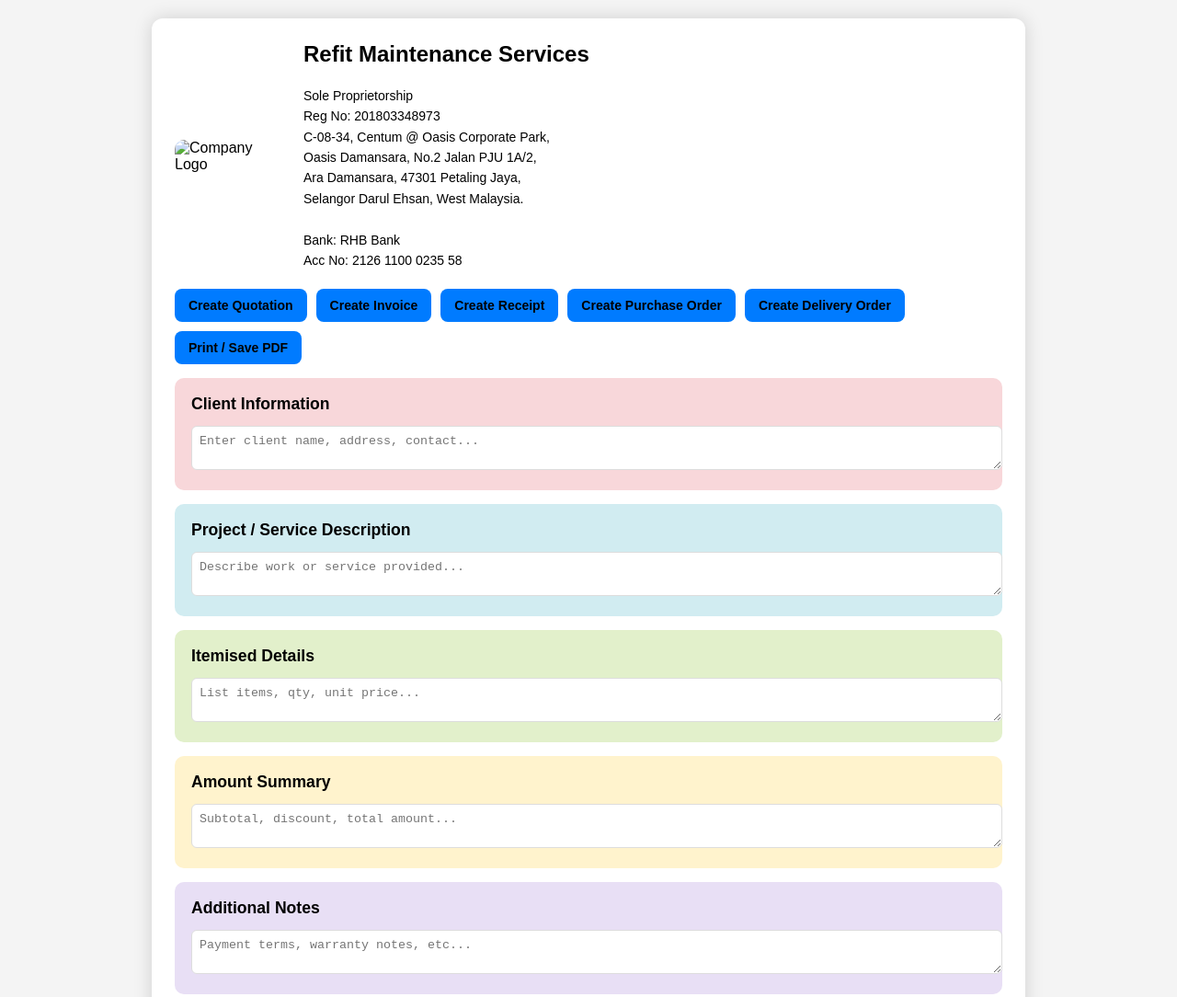
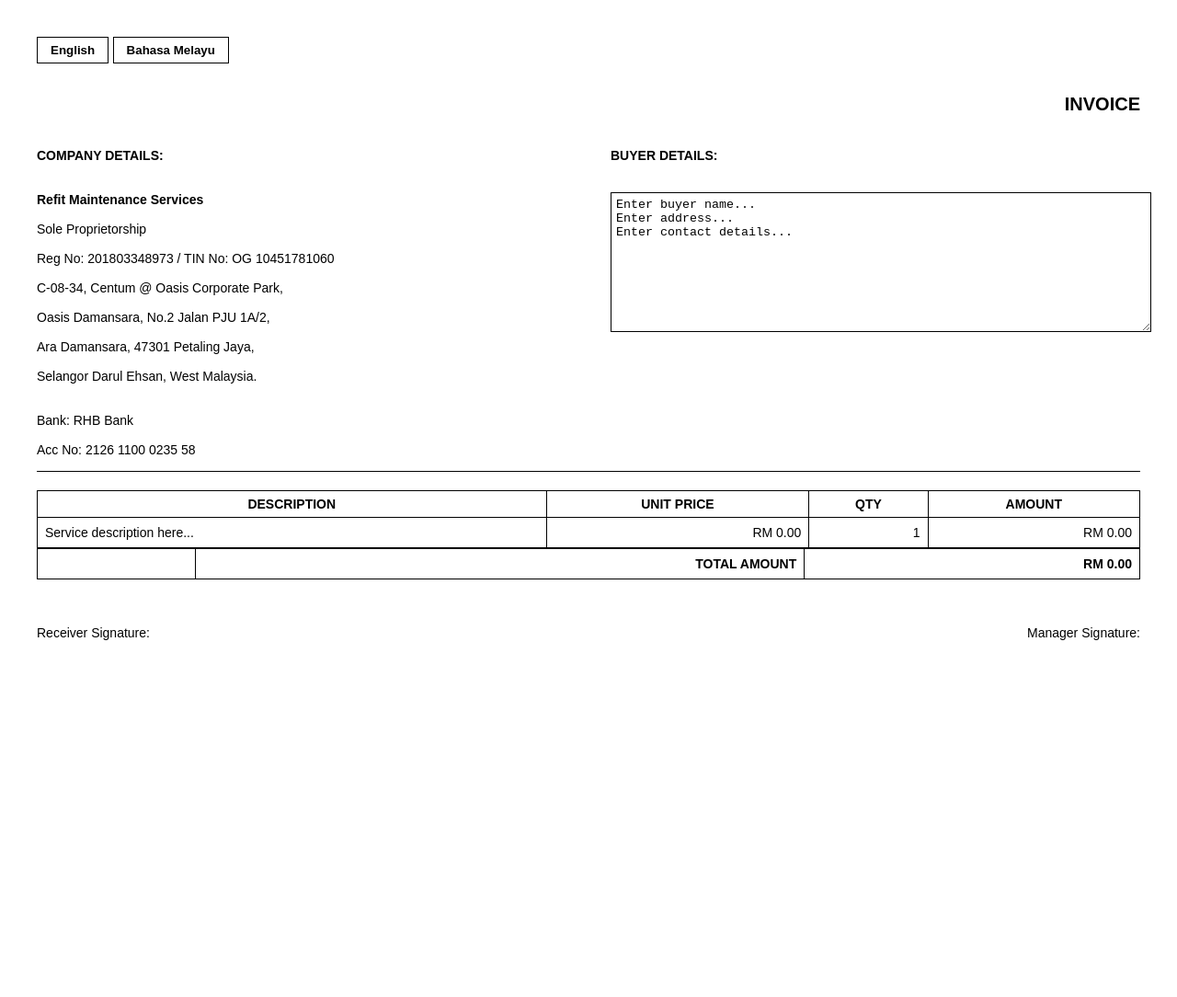
Before and after one commit to lyode/my-einvoice-app, a plain HTML site: page index.html in a window 1280 px wide. Shown: the top 1084 px of the page at 92% size. After the commit the page ends 800 px from the top, so only its background shows below. Drawn offline with Linux system fonts and the light colour scheme.

Commit message:
Update index.html

```diff
--- a/index.html
+++ b/index.html
@@ -2,217 +2,185 @@
 <html lang="en">
 <head>
 <meta charset="UTF-8">
-<title>Refit Invoice Generator</title>
-<meta name="viewport" content="width=device-width, initial-scale=1.0">
-
+<title>Invoice - Refit Maintenance Services</title>
 <style>
     body {
         font-family: Arial, sans-serif;
-        background: #f4f4f4;
-        margin: 0;
-        padding: 20px;
+        margin: 40px;
+        color: #000;
     }
 
-    .container {
-        max-width: 900px;
-        margin: auto;
-        background: white;
-        padding: 25px;
-        border-radius: 12px;
-        box-shadow: 0 0 20px rgba(0,0,0,0.15);
+    h1 {
+        text-align: right;
+        font-size: 20px;
+        margin-bottom: 20px;
     }
 
     .header {
         display: flex;
-        align-items: center;
-        gap: 20px;
+        justify-content: space-between;
+        border-bottom: 1px solid #000;
+        padding-bottom: 15px;
+        margin-bottom: 20px;
     }
 
-    .header img {
-        width: 120px;
-        border-radius: 10px;
-    }
-
-    h2 {
-        margin-top: 0;
-    }
-
-    .company-details {
+    .left-box, .right-box {
+        width: 48%;
         font-size: 14px;
-        line-height: 1.6;
-    }
-
-    /* 🔥 ALL BUTTON WORDING IN BLACK */
-    button {
-        padding: 10px 15px;
-        border: none;
-        background: #007bff;
-        color: black !important;
-        border-radius: 8px;
-        cursor: pointer;
-        font-size: 14px;
-        font-weight: bold;
-    }
-
-    button:hover {
-        background: #0056b3;
-    }
-
-    .controls {
-        margin-top: 20px;
-        display: flex;
-        flex-wrap: wrap;
-        gap: 10px;
-    }
-
-    .pastel-block {
-        padding: 18px;
-        margin: 15px 0;
-        border-radius: 10px;
-        font-size: 1rem;
-        transition: all 0.3s ease-in-out;
+        white-space: pre-line;
     }
 
     .section-title {
         font-weight: bold;
-        margin-bottom: 8px;
-        font-size: 1.1rem;
+        margin-top: 25px;
+        margin-bottom: 5px;
     }
 
-    input, textarea {
+    table {
         width: 100%;
-        padding: 8px;
-        margin-top: 5px;
-        border-radius: 6px;
-        border: 1px solid #ddd;
+        border-collapse: collapse;
+        margin-top: 10px;
     }
 
-    #invoice-output {
-        margin-top: 25px;
-        padding: 20px;
-        background: #fafafa;
-        border-radius: 10px;
-        border: 2px dashed #ccc;
+    table, th, td {
+        border: 1px solid #000;
+        font-size: 14px;
+    }
+
+    th {
+        background: #fff;
+        font-weight: bold;
+        text-align: center;
+        padding: 6px;
+    }
+
+    td {
+        padding: 8px;
+        vertical-align: top;
+    }
+
+    .right {
+        text-align: right;
+    }
+
+    .signature {
+        margin-top: 50px;
+        display: flex;
+        justify-content: space-between;
+        font-size: 14px;
+    }
+
+    .lang-btn {
+        padding: 6px 14px;
+        margin-bottom: 20px;
+        border: 1px solid #000;
+        background: #fff;
+        cursor: pointer;
+        font-weight: bold;
+        color: #000;
     }
 </style>
+
+<script>
+function switchLanguage(lang) {
+    if (lang === 'my') {
+        document.getElementById("title").innerText = "INVOIS";
+
+        document.getElementById("companyLabel").innerText = "BUTIRAN SYARIKAT:";
+        document.getElementById("buyerLabel").innerText = "BUTIRAN PELANGGAN:";
+
+        document.getElementById("colItem").innerText = "PERKARA";
+        document.getElementById("colUnit").innerText = "HARGA SEUNIT";
+        document.getElementById("colQty").innerText = "BILANGAN";
+        document.getElementById("colPrice").innerText = "HARGA";
+
+        document.getElementById("totalLabel").innerText = "JUMLAH HARGA";
+        document.getElementById("sign1").innerText = "Tanda Tangan Penerima:";
+        document.getElementById("sign2").innerText = "Tanda Tangan Pengurus:";
+    } else {
+        document.getElementById("title").innerText = "INVOICE";
+
+        document.getElementById("companyLabel").innerText = "COMPANY DETAILS:";
+        document.getElementById("buyerLabel").innerText = "BUYER DETAILS:";
+
+        document.getElementById("colItem").innerText = "DESCRIPTION";
+        document.getElementById("colUnit").innerText = "UNIT PRICE";
+        document.getElementById("colQty").innerText = "QTY";
+        document.getElementById("colPrice").innerText = "AMOUNT";
+
+        document.getElementById("totalLabel").innerText = "TOTAL AMOUNT";
+        document.getElementById("sign1").innerText = "Receiver Signature:";
+        document.getElementById("sign2").innerText = "Manager Signature:";
+    }
+}
+</script>
+
 </head>
-
 <body>
 
-<div class="container">
-    <!-- HEADER -->
-    <div class="header">
-        <img src="YOUR_LOGO_IMAGE.jpg" alt="Company Logo">
-        <div>
-            <h2>Refit Maintenance Services</h2>
-            <div class="company-details">
-                Sole Proprietorship<br>
-                Reg No: 201803348973<br>
-                C-08-34, Centum @ Oasis Corporate Park,<br>
-                Oasis Damansara, No.2 Jalan PJU 1A/2,<br>
-                Ara Damansara, 47301 Petaling Jaya,<br>
-                Selangor Darul Ehsan, West Malaysia.<br><br>
-                Bank: RHB Bank<br>
-                Acc No: 2126 1100 0235 58
-            </div>
-        </div>
+<button class="lang-btn" onclick="switchLanguage('en')">English</button>
+<button class="lang-btn" onclick="switchLanguage('my')">Bahasa Melayu</button>
+
+<h1 id="title">INVOICE</h1>
+
+<div class="header">
+    <!-- LEFT SIDE: COMPANY DETAILS -->
+    <div class="left-box">
+        <b id="companyLabel">COMPANY DETAILS:</b><br><br>
+        <b>Refit Maintenance Services</b><br>
+        Sole Proprietorship<br>
+        Reg No: 201803348973 / TIN No: OG 10451781060<br>
+        C-08-34, Centum @ Oasis Corporate Park,<br>
+        Oasis Damansara, No.2 Jalan PJU 1A/2,<br>
+        Ara Damansara, 47301 Petaling Jaya,<br>
+        Selangor Darul Ehsan, West Malaysia.<br><br>
+        Bank: RHB Bank<br>
+        Acc No: 2126 1100 0235 58
     </div>
 
-    <!-- BUTTON CONTROLS -->
-    <div class="controls">
-        <button onclick="setDocType('Quotation')">Create Quotation</button>
-        <button onclick="setDocType('Invoice')">Create Invoice</button>
-        <button onclick="setDocType('Receipt')">Create Receipt</button>
-        <button onclick="setDocType('PO')">Create Purchase Order</button>
-        <button onclick="setDocType('DO')">Create Delivery Order</button>
-        <button onclick="window.print()">Print / Save PDF</button>
+    <!-- RIGHT SIDE: BUYER DETAILS -->
+    <div class="right-box">
+        <b id="buyerLabel">BUYER DETAILS:</b><br><br>
+        <textarea style="width:100%; height:140px; border:1px solid #000; padding:5px;">
+Enter buyer name...
+Enter address...
+Enter contact details...
+        </textarea>
     </div>
-
-    <!-- PASTEL SECTIONS -->
-    <div class="pastel-block" style="background:#F8D7DA;">
-        <div class="section-title">Client Information</div>
-        <textarea id="clientInfo" placeholder="Enter client name, address, contact..."></textarea>
-    </div>
-
-    <div class="pastel-block" style="background:#D1ECF1;">
-        <div class="section-title">Project / Service Description</div>
-        <textarea id="description" placeholder="Describe work or service provided..."></textarea>
-    </div>
-
-    <div class="pastel-block" style="background:#E2F0CB;">
-        <div class="section-title">Itemised Details</div>
-        <textarea id="items" placeholder="List items, qty, unit price..."></textarea>
-    </div>
-
-    <div class="pastel-block" style="background:#FFF3CD;">
-        <div class="section-title">Amount Summary</div>
-        <textarea id="amount" placeholder="Subtotal, discount, total amount..."></textarea>
-    </div>
-
-    <div class="pastel-block" style="background:#E8DFF5;">
-        <div class="section-title">Additional Notes</div>
-        <textarea id="notes" placeholder="Payment terms, warranty notes, etc..."></textarea>
-    </div>
-
-    <div class="pastel-block" style="background:#D6EAF8;">
-        <div class="section-title">Internal Remarks (Optional)</div>
-        <textarea id="remarks" placeholder="Internal office-only remarks..."></textarea>
-    </div>
-
-    <button onclick="generateInvoice()" style="margin-top:20px;background:#28a745;">Generate Document</button>
-
-    <div id="invoice-output"></div>
-
 </div>
 
-<script>
-let docType = "Invoice";
-let invoiceCounter = 221;
+<!-- TABLE -->
+<table>
+    <tr>
+        <th id="colItem">DESCRIPTION</th>
+        <th id="colUnit">UNIT PRICE</th>
+        <th id="colQty">QTY</th>
+        <th id="colPrice">AMOUNT</th>
+    </tr>
 
-function setDocType(type) {
-    docType = type;
-    alert(type + " mode activated.");
-}
+    <tr>
+        <td contenteditable="true">Service description here...</td>
+        <td contenteditable="true" class="right">RM 0.00</td>
+        <td contenteditable="true" class="right">1</td>
+        <td contenteditable="true" class="right">RM 0.00</td>
+    </tr>
+</table>
 
-// AUTO TEXT COLOR BASED ON BG
-function setContrastText() {
-    const blocks = document.querySelectorAll('.pastel-block');
+<!-- TOTAL -->
+<table style="margin-top:0;">
+    <tr>
+        <td style="border:none;"></td>
+        <td style="border:none;"></td>
+        <td id="totalLabel" style="font-weight:bold; text-align:right;">TOTAL AMOUNT</td>
+        <td class="right" contenteditable="true" style="font-weight:bold;">RM 0.00</td>
+    </tr>
+</table>
 
-    blocks.forEach(block => {
-        const bg = window.getComputedStyle(block).backgroundColor;
-        const rgb = bg.match(/\d+/g);
-        if (!rgb) return;
-
-        const r = parseInt(rgb[0], 10);
-        const g = parseInt(rgb[1], 10);
-        const b = parseInt(rgb[2], 10);
-
-        const brightness = ((r * 299) + (g * 587) + (b * 114)) / 1000;
-
-        block.style.color = brightness > 150 ? "#000" : "#FFF";
-    });
-}
-
-function generateInvoice() {
-    const today = new Date().toISOString().split('T')[0];
-    const ref = "INV-2025-" + invoiceCounter++;
-
-    document.getElementById("invoice-output").innerHTML = `
-        <h3>${docType}</h3>
-        <p><b>Date:</b> ${today}</p>
-        <p><b>Document Ref:</b> ${ref}</p>
-        <hr>
-        <p><b>Client:</b><br>${document.getElementById("clientInfo").value.replace(/\n/g,"<br>")}</p>
-        <p><b>Description:</b><br>${document.getElementById("description").value.replace(/\n,g,"<br>")}</p>
-        <p><b>Items:</b><br>${document.getElementById("items").value.replace(/\n/g,"<br>")}</p>
-        <p><b>Amount:</b><br>${document.getElementById("amount").value.replace(/\n/g,"<br>")}</p>
-        <p><b>Notes:</b><br>${document.getElementById("notes").value.replace(/\n/g,"<br>")}</p>
-        <p><b>Remarks:</b><br>${document.getElementById("remarks").value.replace(/\n/g,"<br>")}</p>
-    `;
-}
-
-window.onload = setContrastText;
-</script>
+<!-- SIGNATURES -->
+<div class="signature">
+    <div id="sign1">Receiver Signature:</div>
+    <div id="sign2">Manager Signature:</div>
+</div>
 
 </body>
 </html>
```
